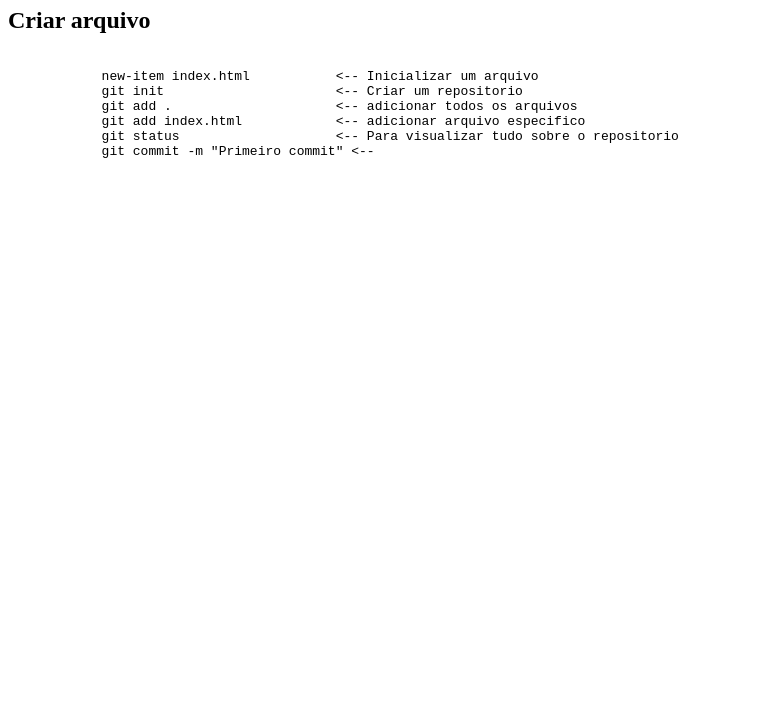
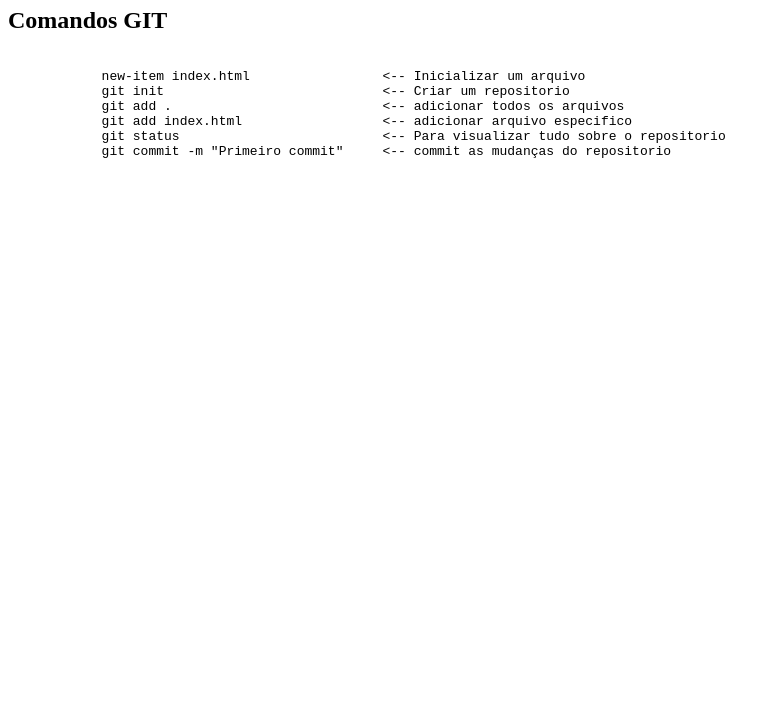
Before and after one commit to yasminribe/PrimeiraAulaGit, a plain HTML site: page index.html in a window 1280 px wide. Shown: the part 73-800 px from the top of the page, without its empty margins (0-779 px from the left). Drawn offline with Linux system fonts and the light colour scheme.

Commit message:
segundo commit

```diff
--- a/index.html
+++ b/index.html
@@ -8,15 +8,15 @@
 </head>
 <body>
     <h1>Olá este é meu site</h1>
-    <h2>Criar arquivo</h2>
+    <h2>Comandos GIT </h2>
     <pre>
         <code>
-            new-item index.html           &lt-- Inicializar um arquivo
-            git init                      &lt-- Criar um repositorio
-            git add .                     &lt-- adicionar todos os arquivos
-            git add index.html            &lt-- adicionar arquivo especifico
-            git status                    &lt-- Para visualizar tudo sobre o repositorio
-            git commit -m "Primeiro commit" &lt--
+            new-item index.html                 &lt-- Inicializar um arquivo
+            git init                            &lt-- Criar um repositorio
+            git add .                           &lt-- adicionar todos os arquivos
+            git add index.html                  &lt-- adicionar arquivo especifico
+            git status                          &lt-- Para visualizar tudo sobre o repositorio
+            git commit -m "Primeiro commit"     &lt-- commit as mudanças do repositorio
         </code>
     </pre>
 </body>
```
